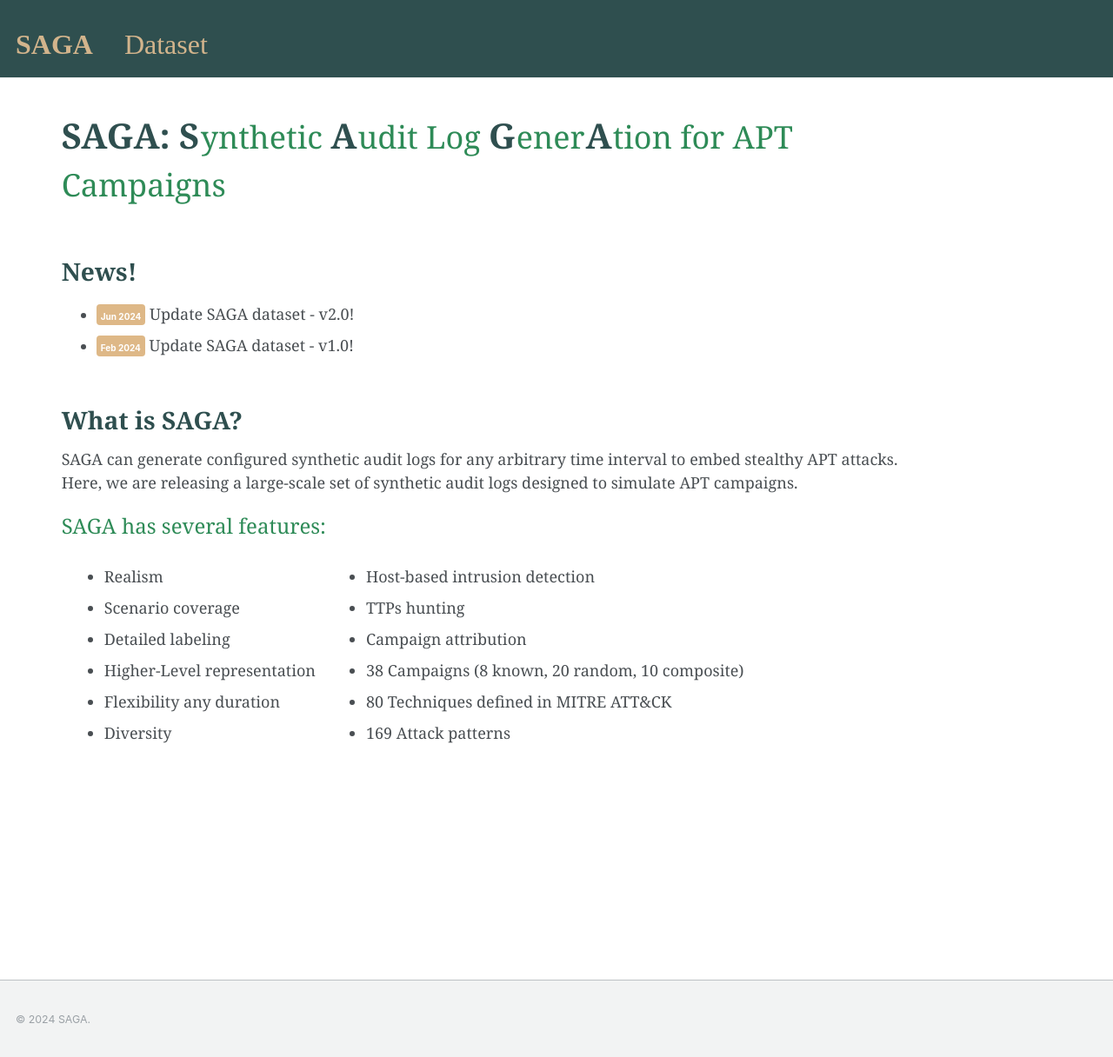
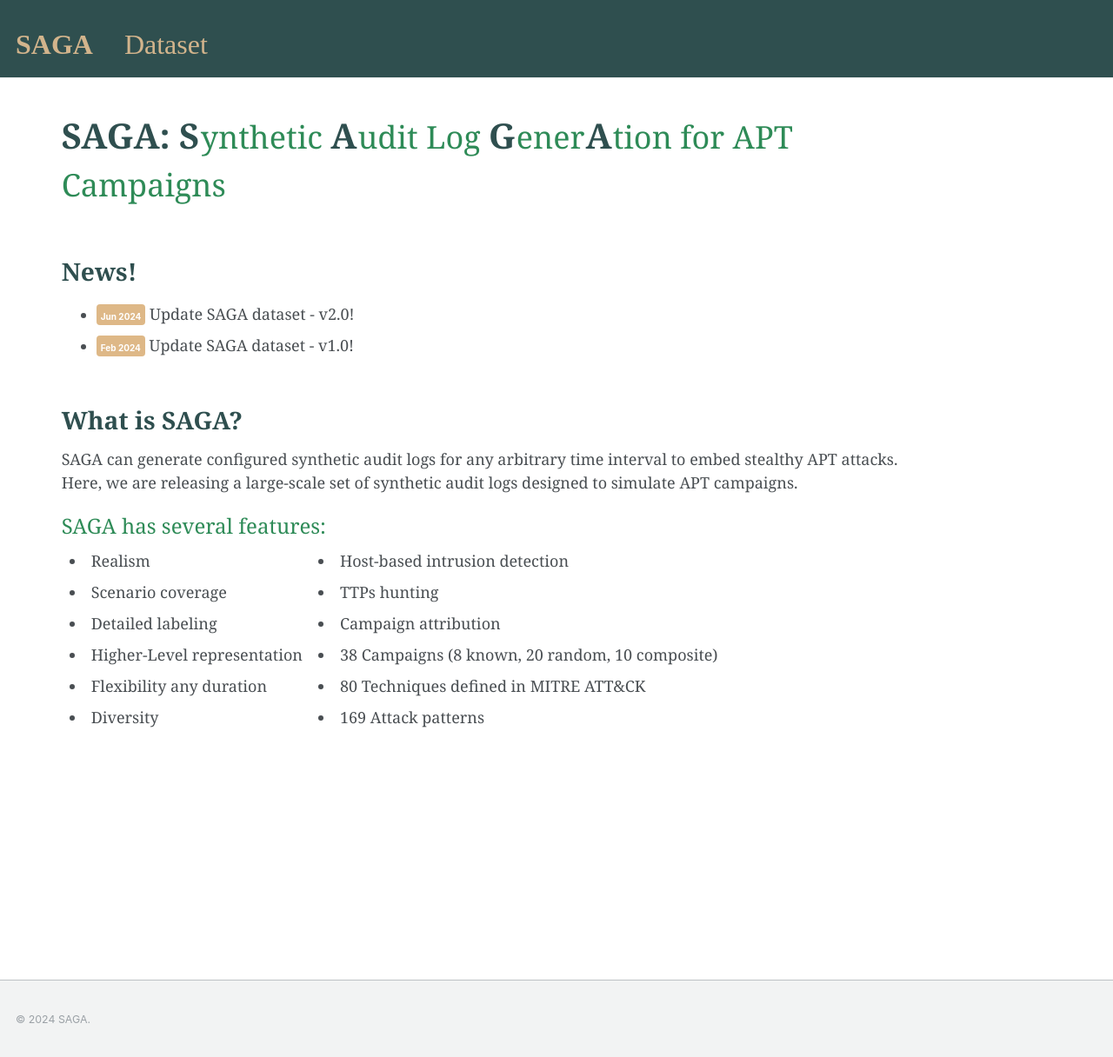
Before and after one commit to saga-tw/saga-tw.github.io, a Jekyll site: the page built from _pages/about.md, in a window 1280 px wide and 1219 px high. Shown: the top 1216 px of the window at 87% size. Built offline with Jekyll 4.4.1, drawn with Linux system fonts in a browser that asks for light colours.

Commit message:
Update about.md

```diff
--- a/_pages/about.md
+++ b/_pages/about.md
@@ -31,7 +31,7 @@ redirect_from:
 <table>
   <tr>
     <td>
-      <ul>
+      <ul style="margin: 0; padding: 0; list-style-position: inside;">
         <li style="font-family: 'Georgia';">Realism</li>
         <li style="font-family: 'Georgia';">Scenario coverage</li>
         <li style="font-family: 'Georgia';">Detailed labeling</li>
@@ -41,7 +41,7 @@ redirect_from:
       </ul>
     </td>
     <td>
-      <ul>
+      <ul style="margin: 0; padding: 0; list-style-position: inside;">
         <li style="font-family: 'Georgia';">Host-based intrusion detection</li>
         <li style="font-family: 'Georgia';">TTPs hunting</li>
         <li style="font-family: 'Georgia';">Campaign attribution</li>
```
